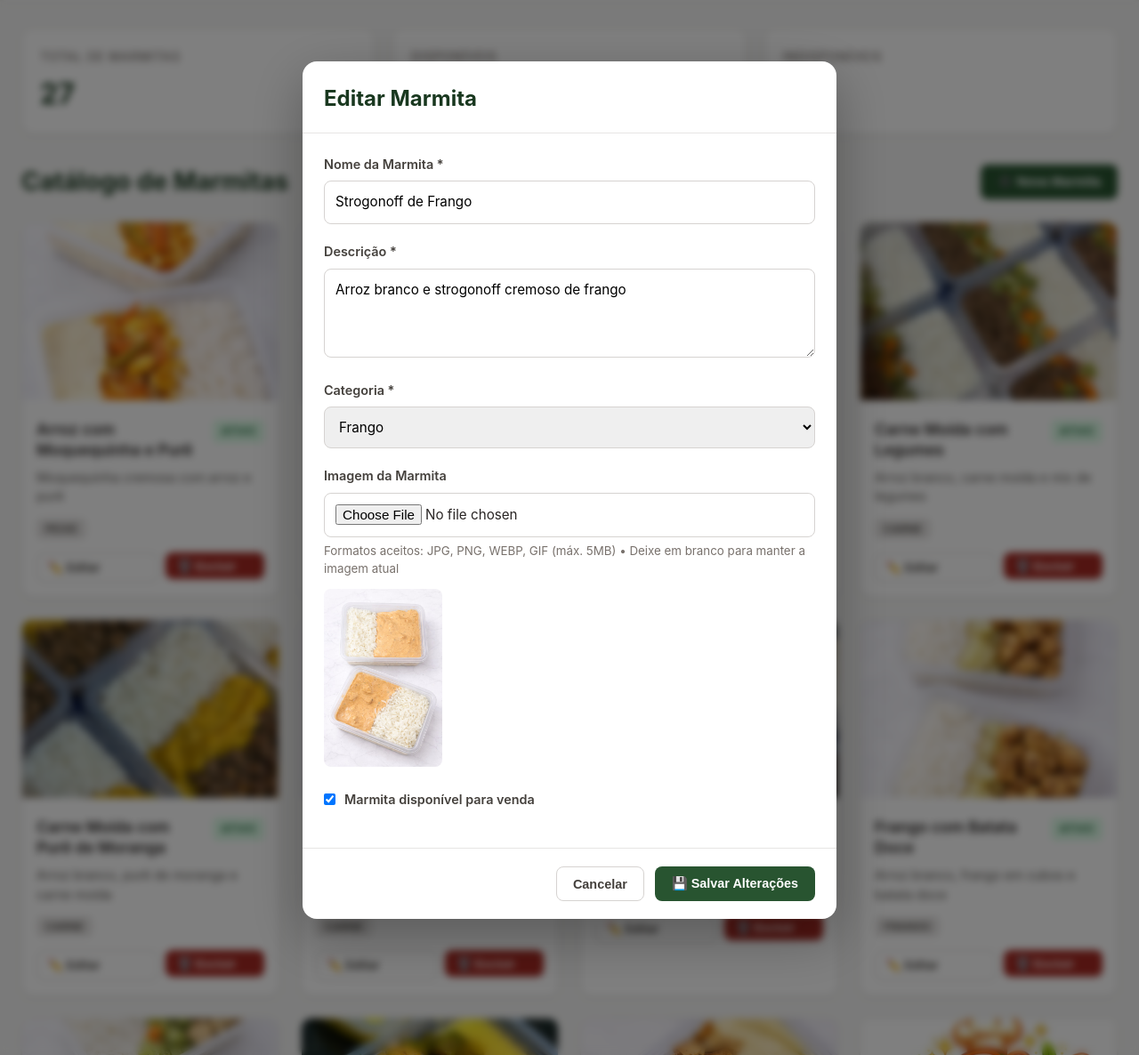
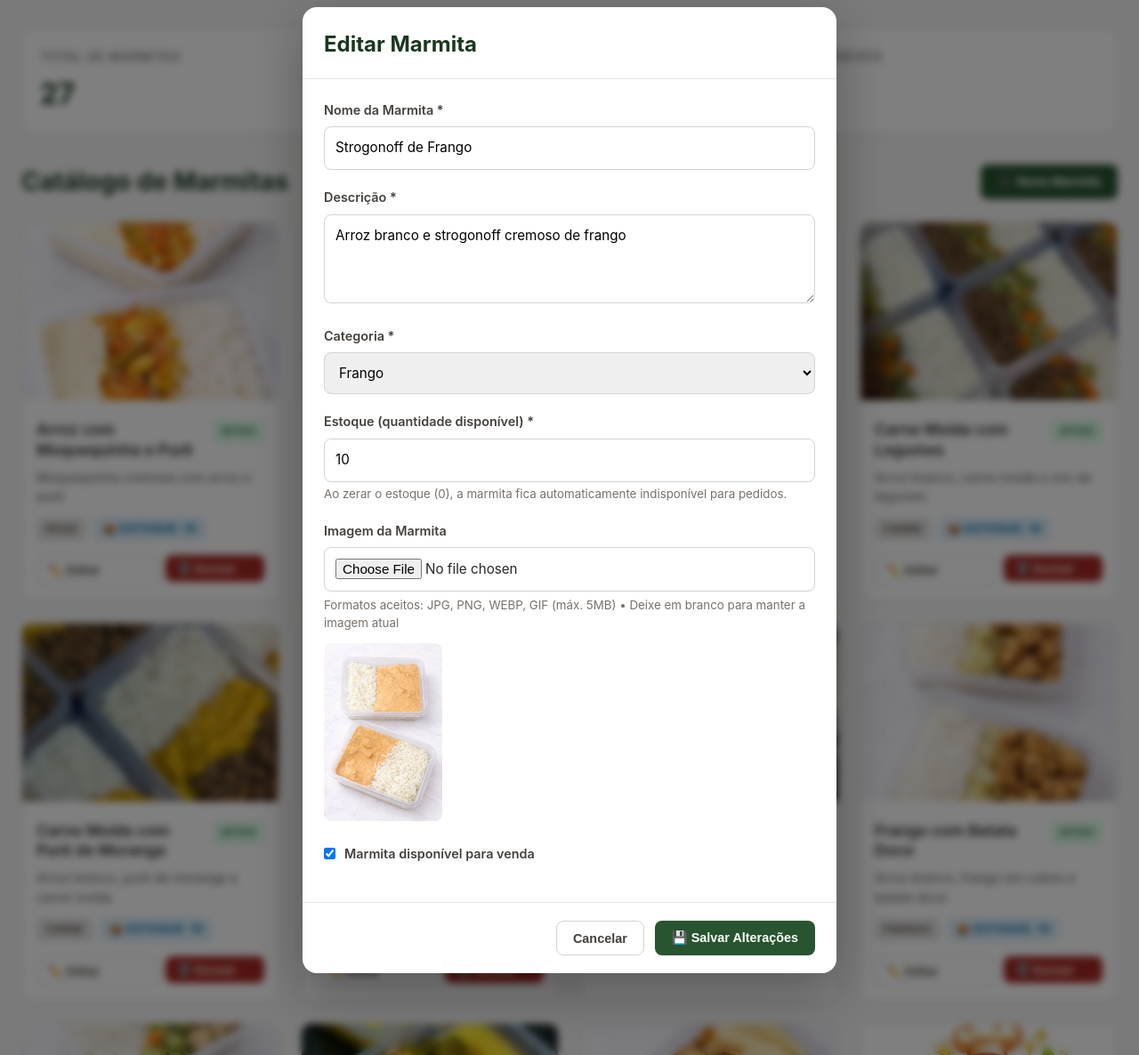
Before and after one commit to 0f4el/So-Sabor---REFATORADO, a Flask app: page /admin/marmitas/1/editar in a window 1280 px wide. Shown: the part 84-1270 px from the top of the page at 89% size. Run offline with Flask 3, Linux system fonts and the light colour scheme; the visitor is signed in with stand-in values (Sample User, id 1); some libraries are stand-ins or nearby versions.

Commit message:
feat: adiciona controle de estoque por marmita com indisponibilidade automatica

```diff
--- a/app.py
+++ b/app.py
@@ -128,6 +128,7 @@ def validate_marmita_form(form):
     nome = (form.get("nome") or "").strip()
     descricao = (form.get("descricao") or "").strip()
     categoria = (form.get("categoria") or "outros").strip().lower()
+    raw_estoque = form.get("estoque")
 
     if not 2 <= len(nome) <= 120:
         raise ValueError("O nome deve ter entre 2 e 120 caracteres.")
@@ -135,7 +136,15 @@ def validate_marmita_form(form):
         raise ValueError("A descrição deve ter entre 3 e 2.000 caracteres.")
     if categoria not in CATEGORIES:
         raise ValueError("Selecione uma categoria válida.")
-    return nome, descricao, categoria
+
+    try:
+        estoque = int(raw_estoque) if raw_estoque is not None and str(raw_estoque).strip() != "" else 0
+        if estoque < 0:
+            raise ValueError("O estoque não pode ser negativo.")
+    except (ValueError, TypeError):
+        raise ValueError("Informe um valor numérico válido para o estoque.")
+
+    return nome, descricao, categoria, estoque
 
 
 def csrf_token():
@@ -202,12 +211,18 @@ def health():
 
 @app.get("/api/init-db")
 def init_db_manual():
-    """Rota utilitária para testar e forçar a criação das tabelas caso falhe no startup."""
+    """Rota utilitária para testar, atualizar colunas e forçar a criação das tabelas."""
     try:
         db.create_all()
+        # Adiciona coluna estoque se a tabela já existia sem ela
+        with db.engine.connect() as conn:
+            conn.execute(db.text("ALTER TABLE marmitas ADD COLUMN IF NOT EXISTS estoque INTEGER DEFAULT 10;"))
+            conn.execute(db.text("UPDATE marmitas SET disponivel = FALSE WHERE estoque <= 0;"))
+            conn.commit()
+
         seed_catalog()
         total = Marmita.query.count()
-        return jsonify({"status": "sucesso", "mensagem": "Tabelas criadas com sucesso!", "total_marmitas": total})
+        return jsonify({"status": "sucesso", "mensagem": "Tabelas e coluna de estoque verificadas com sucesso!", "total_marmitas": total})
     except Exception as e:
         import traceback
         return jsonify({"status": "erro", "detalhes": str(e), "traceback": traceback.format_exc()}), 500
@@ -263,10 +278,14 @@ def criar_marmita():
 
     image_path = None
     try:
-        nome, descricao, categoria = validate_marmita_form(request.form)
+        nome, descricao, categoria, estoque = validate_marmita_form(request.form)
         image_path = save_image(request.files.get("imagem"))
         if not image_path:
             raise ValueError("Selecione uma imagem para a marmita.")
+
+        # Se estoque for 0, marca automaticamente como indisponível
+        disponivel_marcado = request.form.get("disponivel") == "on"
+        disponivel_final = disponivel_marcado and (estoque > 0)
 
         db.session.add(
             Marmita(
@@ -275,7 +294,8 @@ def criar_marmita():
                 descricao=descricao,
                 imagem=image_path,
                 categoria=categoria,
-                disponivel=request.form.get("disponivel") == "on",
+                estoque=estoque,
+                disponivel=disponivel_final,
             )
         )
         db.session.commit()
@@ -301,7 +321,7 @@ def atualizar_marmita(marmita_id):
     marmita = db.get_or_404(Marmita, marmita_id)
     new_image = None
     try:
-        nome, descricao, categoria = validate_marmita_form(request.form)
+        nome, descricao, categoria, estoque = validate_marmita_form(request.form)
         new_image = save_image(request.files.get("imagem"))
         old_image = marmita.imagem
 
@@ -309,7 +329,12 @@ def atualizar_marmita(marmita_id):
         marmita.slug = unique_slug(nome, current_id=marmita.id)
         marmita.descricao = descricao
         marmita.categoria = categoria
-        marmita.disponivel = request.form.get("disponivel") == "on"
+        marmita.estoque = estoque
+
+        # Se estoque for 0, fica indisponível automaticamente
+        disponivel_marcado = request.form.get("disponivel") == "on"
+        marmita.disponivel = disponivel_marcado and (estoque > 0)
+
         if new_image:
             marmita.imagem = new_image
 
--- a/models.py
+++ b/models.py
@@ -23,6 +23,7 @@ class Marmita(db.Model):
     descricao = db.Column(db.Text, nullable=False)
     imagem = db.Column(db.String(255), nullable=False)
     categoria = db.Column(db.String(30), nullable=False, default="outros", index=True)
+    estoque = db.Column(db.Integer, nullable=False, default=10)
     disponivel = db.Column(db.Boolean, nullable=False, default=True, index=True)
     criado_em = db.Column(db.DateTime(timezone=True), nullable=False, default=agora_utc)
     atualizado_em = db.Column(
@@ -41,7 +42,8 @@ class Marmita(db.Model):
             "descricao": self.descricao,
             "imagem": url_for("static", filename=self.imagem),
             "categoria": self.categoria,
-            "disponivel": bool(self.disponivel),
+            "estoque": int(self.estoque) if self.estoque is not None else 0,
+            "disponivel": bool(self.disponivel and (self.estoque is None or self.estoque > 0)),
             "criado_em": self.criado_em.isoformat() if self.criado_em else None,
             "atualizado_em": self.atualizado_em.isoformat() if self.atualizado_em else None,
         }
--- a/templates/admin_painel.html
+++ b/templates/admin_painel.html
@@ -279,6 +279,20 @@
       color: var(--error-text);
     }
 
+    .badge-stock {
+      background: #e0f2fe;
+      color: #0369a1;
+      font-size: 0.8rem;
+      font-weight: 700;
+    }
+
+    .badge-stock-zero {
+      background: #fee2e2;
+      color: #b91c1c;
+      font-size: 0.8rem;
+      font-weight: 700;
+    }
+
     .badge-category {
       background: var(--gray-200);
       color: var(--gray-700);
@@ -519,13 +533,16 @@
         <div class="product-content">
           <div class="product-header">
             <h3 class="product-title">{{ m.nome }}</h3>
-            <span class="badge {% if m.disponivel %}badge-available{% else %}badge-unavailable{% endif %}">
-              {% if m.disponivel %}Ativo{% else %}Inativo{% endif %}
+            <span class="badge {% if m.disponivel and m.estoque > 0 %}badge-available{% else %}badge-unavailable{% endif %}">
+              {% if m.disponivel and m.estoque > 0 %}Ativo{% else %}Indisponível{% endif %}
             </span>
           </div>
           <p class="product-description">{{ m.descricao }}</p>
-          <div class="product-meta">
+          <div class="product-meta" style="display: flex; gap: 8px; align-items: center; margin-top: 8px;">
             <span class="badge badge-category">{{ dict(frango='Frango', carne='Carne', porco='Porco', peixe='Peixe', lowcarb='Low Carb', outros='Outros')[m.categoria] }}</span>
+            <span class="badge {% if m.estoque > 0 %}badge-stock{% else %}badge-stock-zero{% endif %}">
+              📦 Estoque: {{ m.estoque }}
+            </span>
           </div>
           <div class="product-actions">
             <a href="{{ url_for('editar_marmita', marmita_id=m.id) }}" class="btn btn-secondary btn-small">✏️ Editar</a>
@@ -587,6 +604,16 @@
           </div>
 
           <div class="form-group">
+            <label for="estoque">Estoque (quantidade disponível) *</label>
+            <input type="number" id="estoque" name="estoque" min="0" step="1" required
+              value="{{ form_data.get('estoque', '') if form_data else (editar.estoque if editar else '10') }}"
+              placeholder="Ex: 15" oninput="atualizarAvisoEstoque(this.value)">
+            <small id="estoque-aviso" style="display: block; margin-top: 4px; color: var(--gray-500);">
+              Ao zerar o estoque (0), a marmita fica automaticamente indisponível para pedidos.
+            </small>
+          </div>
+
+          <div class="form-group">
             <label for="imagem">Imagem da Marmita {% if not editar %}*{% endif %}</label>
             <input type="file" id="imagem" name="imagem" accept=".jpg,.jpeg,.png,.webp,.gif"
               {% if not editar %}required{% endif %} onchange="previewImagem(event)">
@@ -643,6 +670,24 @@
       }
     }
 
+    function atualizarAvisoEstoque(val) {
+      const chk = document.getElementById('disponivel');
+      const aviso = document.getElementById('estoque-aviso');
+      const num = parseInt(val, 10);
+      if (num === 0) {
+        if (chk) chk.checked = false;
+        if (aviso) {
+          aviso.textContent = '⚠️ Estoque zerado: a marmita será marcada como indisponível automaticamente.';
+          aviso.style.color = '#b91c1c';
+        }
+      } else {
+        if (aviso) {
+          aviso.textContent = 'Ao zerar o estoque (0), a marmita fica automaticamente indisponível para pedidos.';
+          aviso.style.color = 'var(--gray-500)';
+        }
+      }
+    }
+
     document.getElementById('modal-marmita').addEventListener('click', function(e) {
       if (e.target === this) {
         fecharModal();
```
